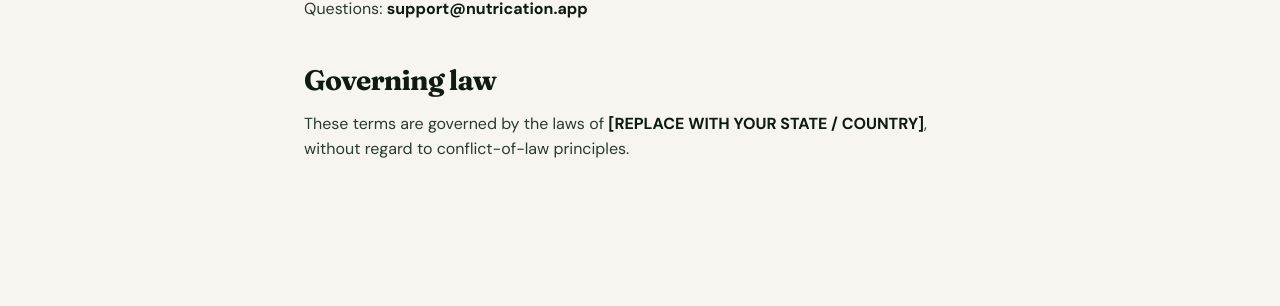
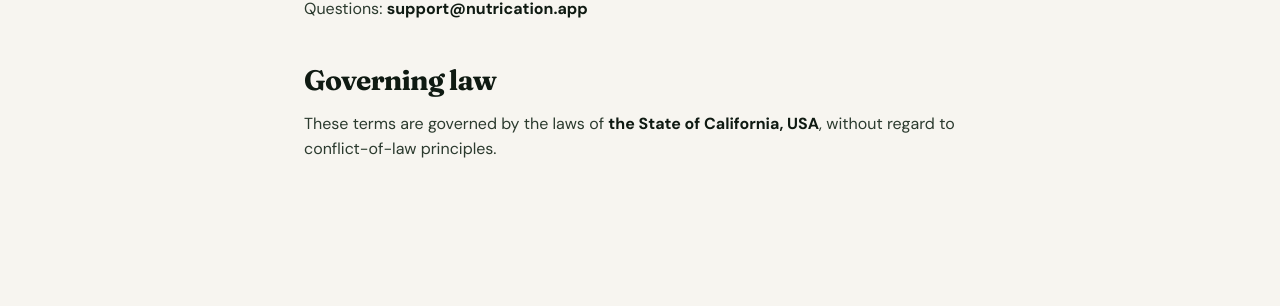
Before and after one commit to cotentcreation009-ui/nutrication-site, a Jekyll site: the page built from terms.md, in a window 1280 px wide. Shown: the part 1829-2135 px from the top of the page. Built offline with Jekyll 4.4.1, drawn with Linux system fonts in a browser that asks for light colours.

Commit message:
terms.md: set governing law to California, USA

```diff
--- a/terms.md
+++ b/terms.md
@@ -75,5 +75,4 @@ Questions: **support@nutrication.app**
 
 ## Governing law
 
-These terms are governed by the laws of **[REPLACE WITH YOUR STATE /
-COUNTRY]**, without regard to conflict-of-law principles.
+These terms are governed by the laws of **the State of California, USA**, without regard to conflict-of-law principles.
```
